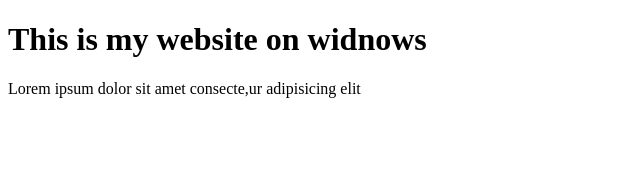
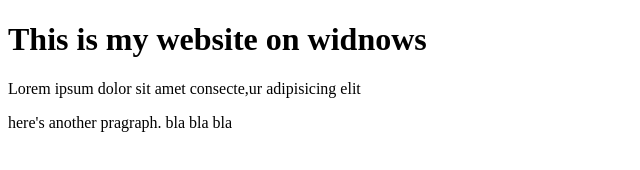
Before and after one commit to RUSGunasekara/TestingWebsite, a plain HTML site: page index.html in a window 1280 px wide. Shown: the whole page, without its empty margins (0-640 px from the left). Drawn offline with Linux system fonts and the light colour scheme.

Commit message:
added a para

```diff
--- a/index.html
+++ b/index.html
@@ -10,6 +10,7 @@
 
     <p>Lorem ipsum dolor sit amet consecte,ur adipisicing elit</p>
 
+<p>here's another pragraph. bla bla bla</p>
 
 </body>
 </html>
```
